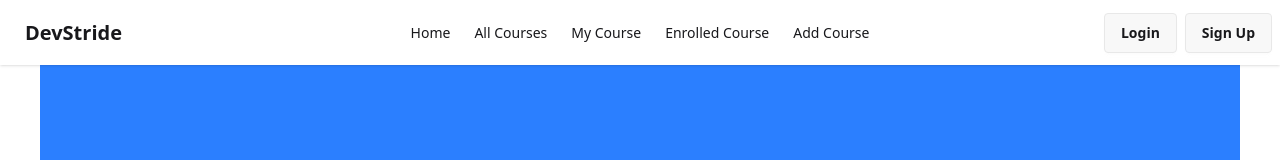
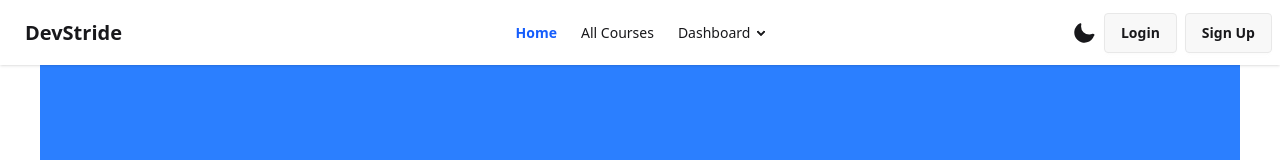
Before and after one commit to rousin2127/dev-strid-client, a React (Vite) app: page / in a window 1280 px wide. Shown: the top 160 px of the page. Built offline with nearby package versions, Linux system fonts and the light colour scheme; no server answers.

Commit message:
Customize navbar

```diff
--- a/src/components/nav/Navbar.jsx
+++ b/src/components/nav/Navbar.jsx
@@ -1,4 +1,4 @@
-import { use, useContext } from 'react';
+import { use, useContext, useEffect, useRef, useState } from 'react';
 import { Link, NavLink } from 'react-router';
 
 import { CgProfile } from 'react-icons/cg';
@@ -8,8 +8,21 @@ import { AuthContext } from '../context/AuthContext';
 
 const Navbar = () => {
 
-    const { user, signOutUser } = use(AuthContext ) || { };
+    const { user, signOutUser } = use(AuthContext) || {};
     console.log(user);
+    const dashboardRef = useRef(null);
+    const [theme, setTheme] = useState(localStorage.getItem("theme") || "light");
+
+
+    // apply theme
+    useEffect(() => {
+        document.querySelector("html").setAttribute("data-theme", theme);
+        localStorage.setItem("theme", theme);
+    }, [theme]);
+
+    const toggleTheme = () => {
+        setTheme(theme === "light" ? "dark" : "light");
+    };
 
     const handleSignOut = () => {
         signOutUser()
@@ -20,14 +33,71 @@ const Navbar = () => {
             })
     }
 
-    const links = <>
-        <li ><NavLink to={'/'}>Home</NavLink></li>
-        <li ><NavLink to={'/allCourses'}>All Courses</NavLink></li>
-        <li ><NavLink to={'/myCourse'}>My Course</NavLink></li>
-        <li ><NavLink to={'/myEnrolledCourse'}>Enrolled Course</NavLink></li>
-        <li ><NavLink to={'/addCourse'}>Add Course</NavLink></li>
+    const closeDashboard = () => {
+        if (dashboardRef.current) {
+            dashboardRef.current.open = false;
+        }
+    };
 
-    </>
+    const links = (
+        <>
+            <li>
+                <NavLink
+                    to="/"
+                    onClick={closeDashboard}
+                    className={({ isActive }) => (isActive ? "text-blue-600 font-semibold" : "")}
+                >
+                    Home
+                </NavLink>
+            </li>
+            <li>
+                <NavLink
+                    to="/allCourses"
+                    onClick={closeDashboard}
+                    className={({ isActive }) => (isActive ? "text-blue-600 font-semibold" : "")}
+                >
+                    All Courses
+                </NavLink>
+            </li>
+
+            {/* Dashboard Dropdown */}
+            <li tabIndex={0}>
+                <details ref={dashboardRef}>
+                    <summary>Dashboard</summary>
+                    <ul className="p-2 bg-base-100 rounded-t-none z-50">
+                        <li>
+                            <NavLink
+                                to="/addCourse"
+                                onClick={closeDashboard}
+                                className={({ isActive }) => (isActive ? "text-blue-600 font-semibold" : "")}
+                            >
+                                Add Course
+                            </NavLink>
+                        </li>
+                        <li>
+                            <NavLink
+                                to="/myCourse"
+                                onClick={closeDashboard}
+                                className={({ isActive }) => (isActive ? "text-blue-600 font-semibold" : "")}
+                            >
+                                My Course
+                            </NavLink>
+                        </li>
+                        <li>
+                            <NavLink
+                                to="/myEnrolledCourse"
+                                onClick={closeDashboard}
+                                className={({ isActive }) => (isActive ? "text-blue-600 font-semibold" : "")}
+                            >
+                                Enrolled Course
+                            </NavLink>
+                        </li>
+                    </ul>
+                </details>
+            </li>
+        </>
+    );
+
 
     return (
         <div className="navbar bg-base-100 shadow-sm">
@@ -50,6 +120,27 @@ const Navbar = () => {
                 </ul>
             </div>
             <div className="navbar-end gap-2">
+
+                {/*  daisyUI Theme Toggle */}
+                <label className="swap swap-rotate">
+                    <input type="checkbox" onChange={toggleTheme} checked={theme === "dark"} />
+                    {/* sun icon */}
+                    <svg
+                        className="swap-on fill-current w-6 h-6"
+                        xmlns="http://www.w3.org/2000/svg"
+                        viewBox="0 0 24 24"
+                    >
+                        <path d="M5.64,17l-.71.71a1,1,0,1,0,1.42,1.42L7.05,18.36A1,1,0,1,0,5.64,17ZM12,4a1,1,0,0,0,1-1V2a1,1,0,0,0-2,0V3A1,1,0,0,0,12,4Zm7,8a7,7,0,1,1-7-7A7,7,0,0,1,19,12Zm3,0a1,1,0,0,0-1-1H20a1,1,0,0,0,0,2h1A1,1,0,0,0,22,12Zm-9,8a1,1,0,0,0-1,1v1a1,1,0,0,0,2,0V21A1,1,0,0,0,13,20ZM4,11H3a1,1,0,0,0,0,2H4a1,1,0,0,0,0-2Zm1.64-6.36a1,1,0,1,0-1.42,1.42L5.64,7.05A1,1,0,1,0,7.05,5.64ZM18.36,17l.71.71a1,1,0,0,0,1.42-1.42L19.77,17A1,1,0,0,0,18.36,17Z" />
+                    </svg>
+                    {/* moon icon */}
+                    <svg
+                        className="swap-off fill-current w-6 h-6"
+                        xmlns="http://www.w3.org/2000/svg"
+                        viewBox="0 0 24 24"
+                    >
+                        <path d="M21.64,13a1,1,0,0,0-1.05-.14,8.05,8.05,0,0,1-3.37.73,8.15,8.15,0,0,1-8.14-8.14,8.59,8.59,0,0,1,.25-2A1,1,0,0,0,8.11,2.36,10.14,10.14,0,1,0,22,14.86,1,1,0,0,0,21.64,13Z" />
+                    </svg>
+                </label>
 
                 {
                     user ? (
--- /dev/null
+++ b/src/components/tailwind/tailwind.config.js
@@ -0,0 +1,15 @@
+/** @type {import('tailwindcss').Config} */
+module.exports = {
+  content: [
+    "./index.html",
+    "./src/**/*.{js,ts,jsx,tsx}",
+  ],
+  theme: {
+    extend: {},
+  },
+  plugins: [require("daisyui")],
+
+  daisyui: {
+    themes: ["light", "dark"], // ✅ enable both themes
+  },
+};
--- a/src/main.jsx
+++ b/src/main.jsx
@@ -43,7 +43,7 @@ const router = createBrowserRouter([
       },
       {
         path: '/allCourses',
-        Component: AllCourse
+        element: <PrivateRout><AllCourse></AllCourse></PrivateRout>
       },
       {
         path:'/courseDetails/:id',
@@ -56,15 +56,15 @@ const router = createBrowserRouter([
       },
       {
         path:'/myCourse',
-        element: <MyCourse></MyCourse>
+        element: <PrivateRout><MyCourse></MyCourse></PrivateRout>
       },
       {
         path: '/myEnrolledCourse',
-        element: <MyEnrolledCourses></MyEnrolledCourses>
+        element: <PrivateRout><MyEnrolledCourses></MyEnrolledCourses></PrivateRout>
       },
       {
         path: '/addCourse',
-        element: <AddCourse></AddCourse>
+        element: <PrivateRout><AddCourse></AddCourse></PrivateRout>
       },
       {
         path: '/updateCourse/:id',
```
Also changed, not shown: src/components/footer/Footer.jsx (added).
